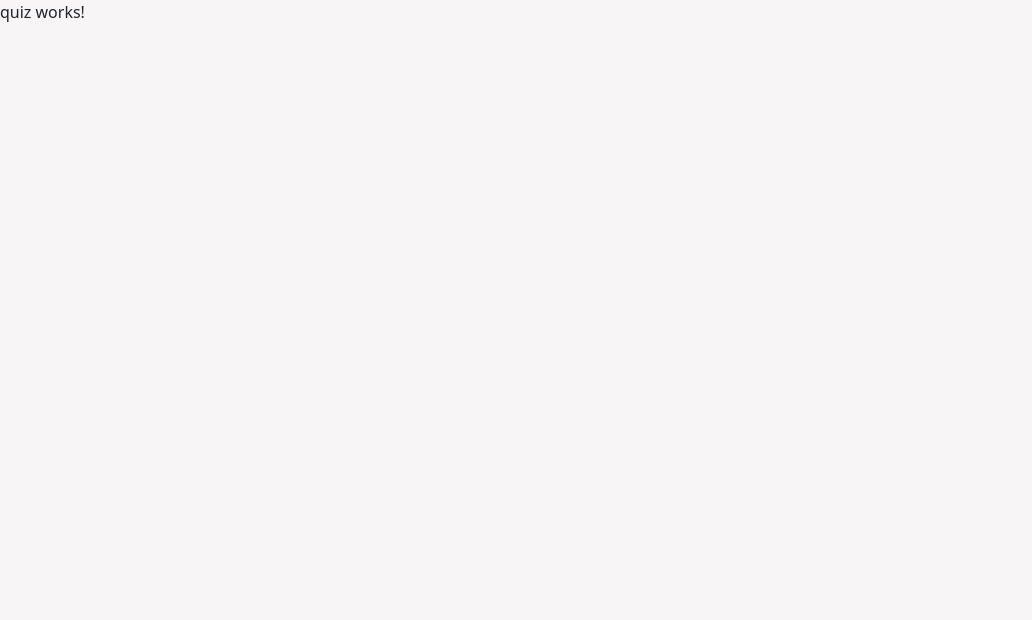
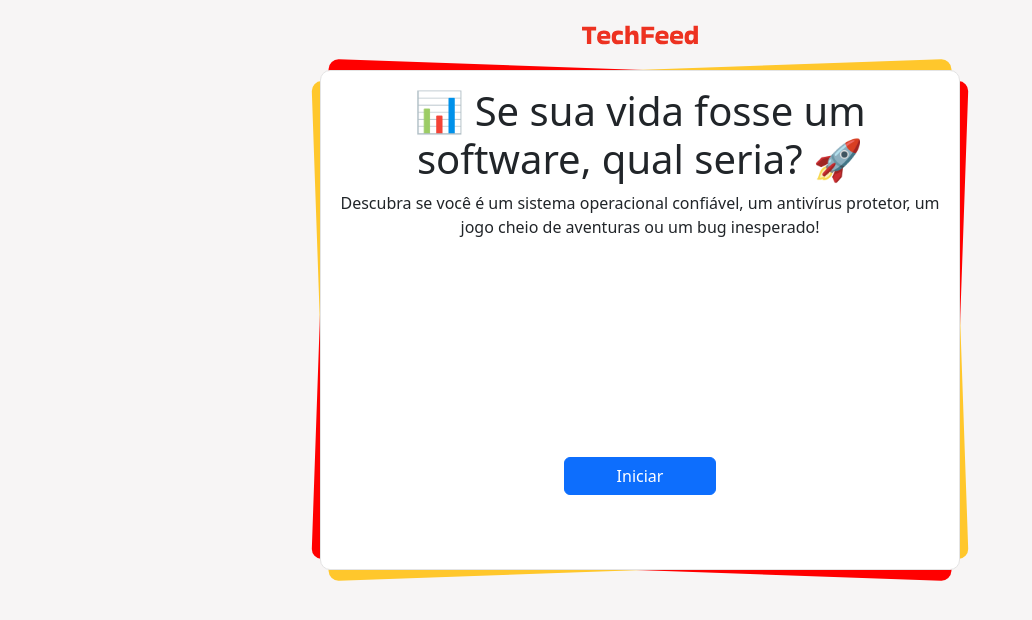
Before and after one commit to JoseLSousa/TechFeed, an Angular app: page / in a window 1280 px wide. Shown: the top 620 px of the page, without its empty margins (0-1032 px from the left). Built offline with nearby package versions, Linux system fonts and the light colour scheme.

Commit message:
Implement quiz component with dynamic question display and answer selection

```diff
--- a/src/app/Views/quiz/quiz.component.html
+++ b/src/app/Views/quiz/quiz.component.html
@@ -1 +1,40 @@
-<p>quiz works!</p>
+<img src="TechFeed.svg" alt="" height="70" class="d-flex mx-auto">
+<div class="container d-flex justify-content-center">
+    <div class="quiz position-relative">
+        <div class="child1 position-absolute"></div>
+        <div class="child2 position-absolute">
+
+        </div>
+        <div class="child3 position-absolute">
+            <div class="d-flex flex-column justify-content-between align-items-center text-center p-3 h-100"
+                *ngIf="questionList && !started && !answerBody">
+                <div>
+                    <h1>{{questionList[0].title}}</h1>
+                    <p>{{questionList[0].subtitle}}</p>
+                </div>
+                <button class="btn btn-primary mb-5 w-25 start-btn" (click)="startQuiz()">Iniciar</button>
+            </div>
+            <div *ngIf="!questionList" class="d-flex flex-column align-items-center justify-content-center h-100">
+                <i class="bi bi-exclamation-triangle fs-1"></i>
+                <h1>Erro ao carregar perguntas</h1>
+            </div>
+            <div *ngIf="started && !answerBody"
+                class="d-flex flex-column align-items-center justify-content-around text-center p-3 h-100">
+                <h3>{{question.id}} - {{question.text}}</h3>
+                <div>
+                    <button class="btn btn-outline-primary w-75 mb-3" *ngFor="let option of question.options"
+                        (click)="selectOption(option)">
+                        {{option.text}}
+                    </button>
+                </div>
+            </div>
+            <div *ngIf="answerBody"
+                class="d-flex flex-column align-items-center justify-content-around text-center p-3 h-100">
+                <h3>{{answerBody.title}}</h3>
+                <img [src]="answerBody.imageUrl ? answerBody.imageUrl : ''" width="300">
+                <p>{{answerBody.description}}</p>
+                <a class="btn btn-primary w-25" href="">Voltar</a>
+            </div>
+        </div>
+    </div>
+</div>
--- a/src/app/Views/quiz/quiz.component.scss
+++ b/src/app/Views/quiz/quiz.component.scss
@@ -0,0 +1,76 @@
+.quiz {
+    height: 500px;
+    width: 50vw;
+    z-index: 1;
+
+    /* Corrige a estilização de todas as divs dentro de .quiz */
+    div {
+        border-radius: 10px;
+    }
+
+    /* Primeira camada (amarelo) */
+    >.child1 {
+        position: absolute;
+        top: 0;
+        left: 0;
+        width: 100%;
+        height: 100%;
+        transform: rotate(-2deg);
+        background-color: #FFC72C;
+        z-index: 0;
+        /* Garantindo que fique atrás */
+    }
+
+    /* Segunda camada (branco) */
+    >.child2 {
+        position: absolute;
+        top: 0;
+        left: 0;
+        width: 100%;
+        height: 100%;
+        transform: rotate(2deg);
+        background-color: rgb(255, 0, 0);
+        z-index: 1;
+    }
+
+    >.child3 {
+        position: absolute;
+        top: 0;
+        left: 0;
+        width: 100%;
+        height: 100%;
+        border: 1px solid rgb(228, 228, 228);
+        transform: rotate();
+        background-color: white;
+        z-index: 1;
+    }
+}
+
+.start-btn {
+    animation: jump 0.8s ease infinite alternate both;
+    &:hover{
+        animation: none;
+    }
+}
+
+@keyframes jump {
+    0% {
+        animation-timing-function: ease-in;
+        opacity: 1;
+        transform: translateY(0px);
+    }
+
+    25% {
+        opacity: 1;
+        transform: translateY(-10px);
+    }
+
+    50% {
+        opacity: 1;
+        transform: translateY(0px);
+    }
+
+    75%,
+    100% {}
+
+}
--- a/src/app/Views/quiz/quiz.component.ts
+++ b/src/app/Views/quiz/quiz.component.ts
@@ -1,11 +1,88 @@
-import { Component } from '@angular/core';
-
+import { CommonModule } from '@angular/common';
+import { Component, OnInit } from '@angular/core';
+import questions from '../../../../public/questions.json';
+import { QuestionList } from '../../Interfaces/question-list';
+import { Question } from '../../Interfaces/question';
+import { Option } from '../../Interfaces/option';
+import { AnswerBody } from '../../Interfaces/answer-body';
 @Component({
   selector: 'app-quiz',
-  imports: [],
+  imports: [CommonModule],
   templateUrl: './quiz.component.html',
   styleUrl: './quiz.component.scss'
 })
-export class QuizComponent {
+export class QuizComponent implements OnInit {
+  questionList: QuestionList[] = []
+  started: boolean = false
+  question!: Question
+  playerOptions: Option[] = []
+  index: number = 0
+  answerBody!: AnswerBody
+  ngOnInit(): void {
+    if (this.questionList) {
+      this.questionList.push(questions)
+    }
+  }
 
+  startQuiz() {
+    this.started = true
+    this.question = this.questionList[0].questions[0]
+    this.index++
+  }
+
+  selectOption(option: Option) {
+    if (this.question.id < this.questionList[0].questions.length) {
+      this.playerOptions.push(option)
+      this.question = this.questionList[0].questions[(this.index++)]
+      console.log(this.index);
+
+    } else {
+      this.selectAnswer(this.playerOptions)
+    }
+  }
+
+  selectAnswer(options: Option[]) {
+    const mostSelectedOption = options.reduce((a, b) => {
+      const countA = options.filter((x) => x === a).length
+      const countB = options.filter((x) => x === b).length
+      return countA > countB ? a : b
+    })
+    switch (mostSelectedOption.id) {
+      case 1:
+        this.answerBody = {
+          title: 'Sistema Operacional 💻',
+          description: 'Você é organizado, confiável e essencial. Assim como um bom SO, as pessoas contam com você para manter as coisas funcionando.',
+          imageUrl: 'https://www.scurra.com.br/blog/wp-content/uploads/2015/09/linux-windows-hosting.png'
+        }
+        break;
+      case 2:
+        this.answerBody = {
+          title: 'Antivírus 🛡️',
+          description: 'Você é a pessoa que sempre pensa nos riscos antes de agir. Sempre alerta, tenta proteger a si mesmo e aos outros contra problemas.',
+          imageUrl: 'https://images7.memedroid.com/images/UPLOADED708/5fad0d55a7346.jpeg'
+        }
+        break;
+      case 3:
+        this.answerBody = {
+          title: 'Um jogo 🎮',
+          description: 'Você adora explorar novas possibilidades e se divertir. Para você, a vida é cheia de desafios e aventuras inesperadas.',
+          imageUrl: 'https://media.gq-magazine.co.uk/photos/645b5c3c8223a5c3801b8b26/16:9/w_2560%2Cc_limit/100-best-games-hp-b.jpg'
+        }
+        break;
+      case 4:
+        this.answerBody = {
+          title: 'Um bug 🪲',
+          description: 'Caótico e imprevisível, sua vida é cheia de reviravoltas inesperadas. Às vezes, as coisas dão errado, mas você sempre encontra um jeito (ou pelo menos diverte os outros no processo).',
+          imageUrl: 'https://http.cat/503'
+        }
+        break;
+      default:
+        this.answerBody = {
+          title: 'Eita que deu errado, vamos tentar de novo ?',
+          description: '',
+          imageUrl: ''
+        }
+
+    }
+  }
 }
```
